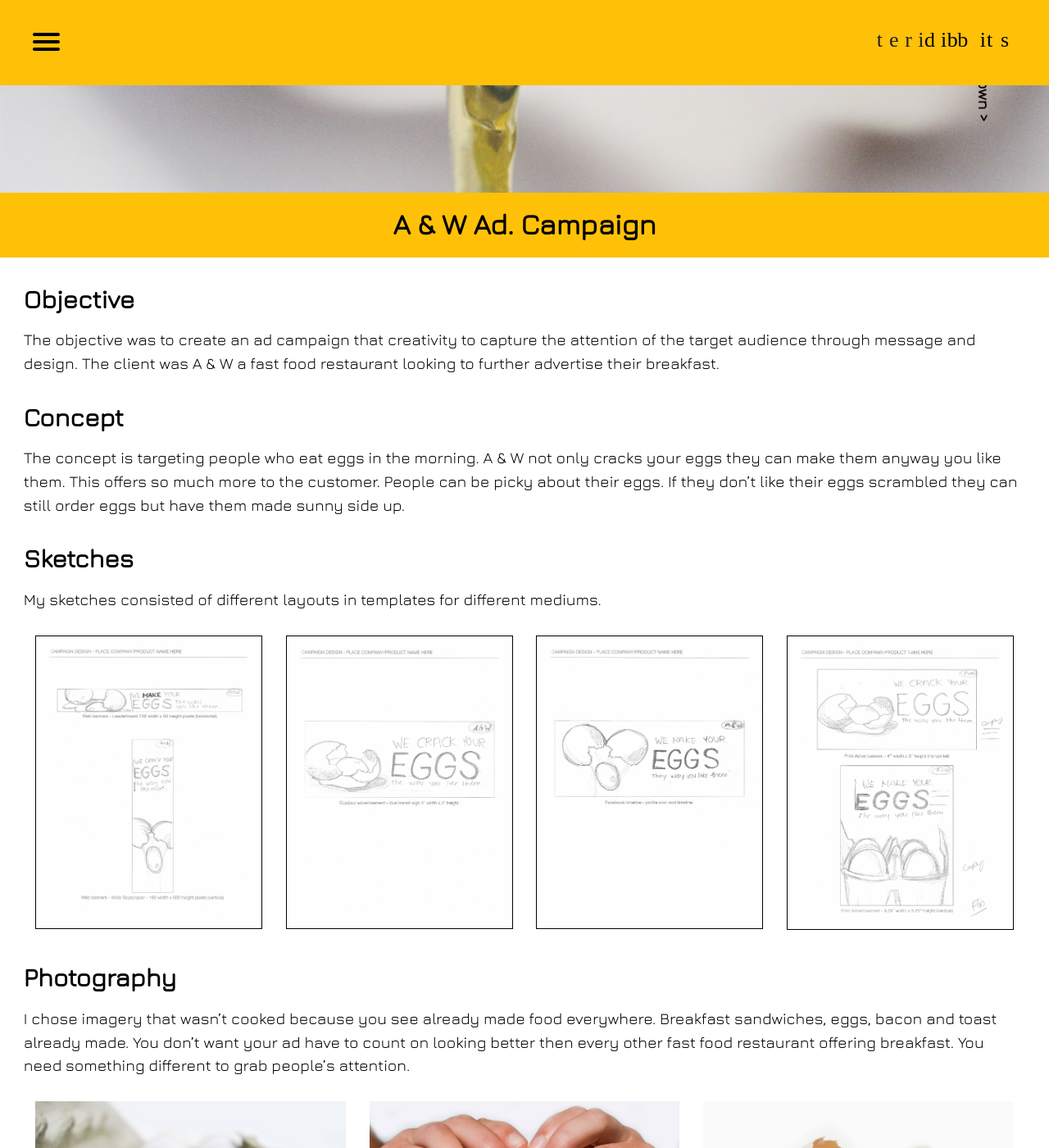
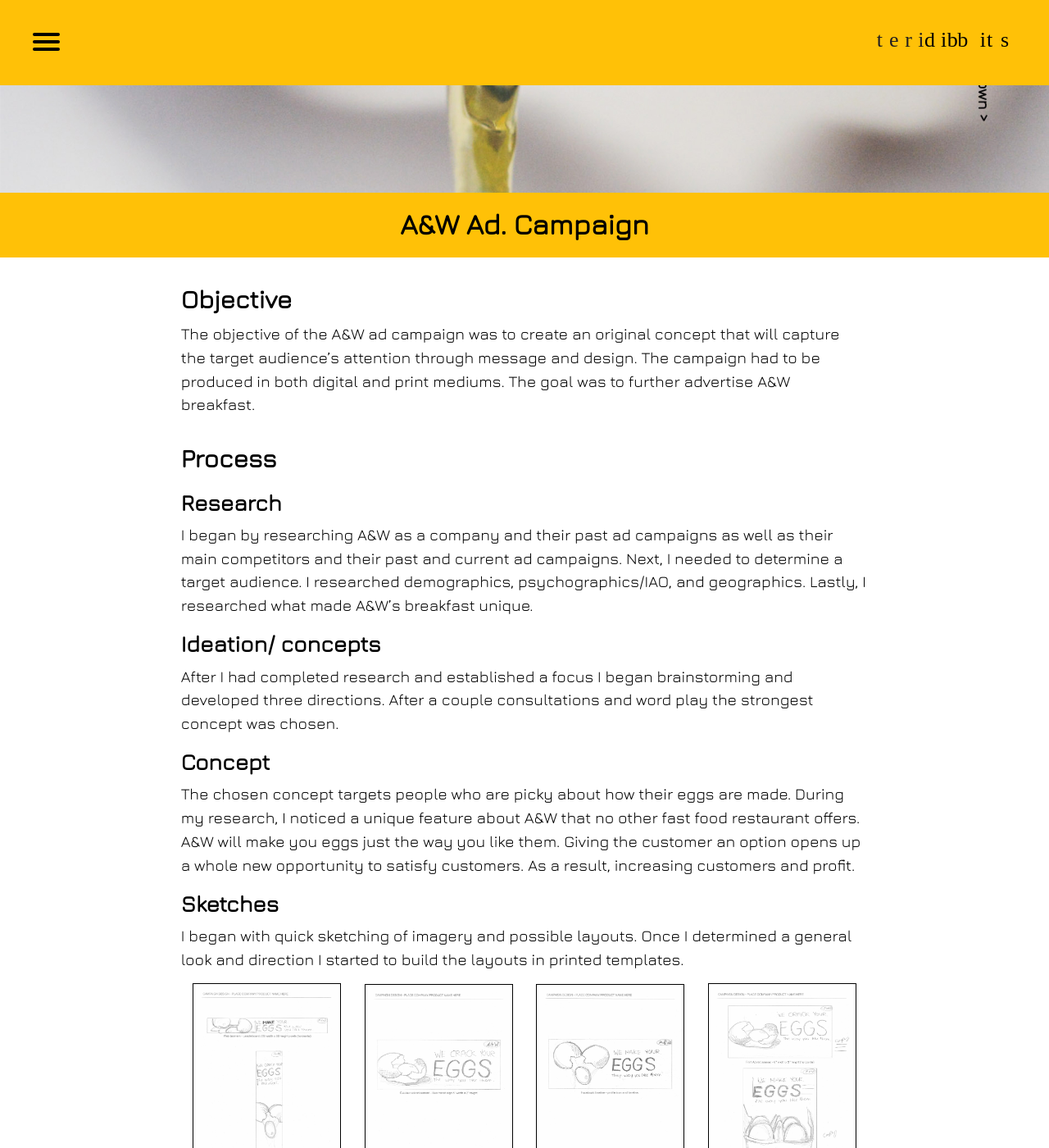
Before and after one commit to TeriDibbits/teridibbits.ca, a Jekyll site: the page built from pages/campaign.html, in a window 1280 px wide and 1400 px high, scrolled down 575 px. Shown: the whole window at 82% size. Built offline with Jekyll 4.4.1, drawn with Linux system fonts in a browser that asks for light colours; some of the changed text lies outside the part shown.

Commit message:
added real text to campaign page

```diff
--- a/css/main.css
+++ b/css/main.css
@@ -356,6 +356,11 @@
     line-height: 1.25;
   }
 
+  .content {
+    margin-right: 10em;
+    margin-left: 10em;
+  }
+
 }
 
 @media only screen and (min-width: 90em) {
--- a/pages/booklet.html
+++ b/pages/booklet.html
@@ -5,7 +5,7 @@
 
   <main itemscope>
     <h1 class="section-header gutter island-1-2 push-0">Dibbits Excavating and Landscape Supply Booklet Design</h1>
-    <div class="island">
+    <div class="island content">
       <h2 class="push-1-2">Objective</h2>
       <p class="push" itemprop="description">The objective was to build and design a booklet that advertises the companies landscape supply products. I had to gather assets and content that would be displayed and then organize the content as I saw fit.</p>
       <h2 class="push-1-2">Process</h2>
--- a/pages/campaign.html
+++ b/pages/campaign.html
@@ -4,14 +4,21 @@
 ---
 
   <main itemscope>
-    <h1 class="section-header gutter island-1-2 push-0">A & W Ad. Campaign</h1>
-      <div class="island">
-        <h2 class="push-1-2">Objective</h2>
-        <p class="push">The objective was to create an ad campaign that creativity to capture the attention of the target audience through message and design. The client was A & W a fast food restaurant looking to further advertise their breakfast.</p>
-        <h2 class="push-1-2">Concept</h2>
-        <p class="push">The concept is targeting people who eat eggs in the morning. A & W not only cracks your eggs they can make them anyway you like them. This offers so much more to the customer. People can be picky about their eggs. If they don’t like their eggs scrambled they can still order eggs but have them made sunny side up.</p>
-        <h2 class="push-1-2">Sketches</h2>
-        <p class="push">My sketches consisted of different layouts in templates for different mediums.</p>
+    <h1 class="section-header gutter island-1-2 push-0">A&W Ad. Campaign</h1>
+      <div class="island content">
+        <h2 class="push-1-4">Objective</h2>
+        <p class="push">The objective of the A&W ad campaign was to create an original concept that will capture the target audience’s attention through message and design. The campaign had to be produced in both digital and print mediums. The goal was to further advertise A&W breakfast.</p>
+
+        <h2 class="push-1-2">Process</h2>
+        <h3 class="push-1-4">Research</h3>
+        <p class="push-1-2">I began by researching A&W as a company and their past ad campaigns as well as their main competitors and their past and current ad campaigns. Next, I needed to determine a target audience. I researched demographics, psychographics/IAO, and geographics. Lastly, I researched what made A&W’s breakfast unique.</p>
+        <h3 class="push-1-4">Ideation/ concepts</h3>
+        <p class="push-1-2">After I had completed research and established a focus I began brainstorming and developed three directions. After a couple consultations and word play the strongest concept was chosen.</p>
+        <h3 class="push-1-4">Concept</h3>
+        <p class="push-1-2">The chosen concept targets people who are picky about how their eggs are made. During my research, I noticed a unique feature about A&W that no other fast food restaurant offers. A&W will make you eggs just the way you like them. Giving the customer an option opens up a whole new opportunity to satisfy customers. As a result, increasing customers and profit.</p>
+        <h3 class="push-1-4">Sketches</h3>
+        <p class="push-1-2">I began with quick sketching of imagery and possible layouts. Once I determined a general look and direction I started to build the layouts in printed templates.</p>
+
         <div class="grid grid-middle push">
           <div class="unit xs-1 s-1 m-1-2 l-1-4 xl-1-4 gutter-1-2">
             <img itemprop="image" class="sketch-img" src="{{site.baseurl}}/images/sketch-2.jpg" alt="Sketches of web banners">
@@ -27,8 +34,8 @@
           </div>
         </div>
         <div>
-          <h2 class="push-1-2">Photography</h2>
-          <p class="push">I chose imagery that wasn’t cooked because you see already made food everywhere. Breakfast sandwiches, eggs, bacon and toast already made. You don’t want your ad have to count on looking better then every other fast food restaurant offering breakfast. You need something different to grab people’s attention.</p>
+          <h3 class="push-1-4">Photography</h3>
+          <p class="push-1-2">The imagery was chosen to draw attention to the ad. The cracking egg and egg yolk and whites doesn’t imply that your eggs are scrambled or fried etc. Many fast food restaurant breakfast ads have cooked food and eggs in them. Raw eggs would make the ad stand out and they wouldn’t have to rely of having better photography and food then other restaurants. </p>
           <div class="grid grid-middle">
             <div class="unit xs-1 s-1 m-1-2 l-1-3 xl-1-3 gutter-1-2">
               <img itemprop="image" class="work-img" src="{{site.baseurl}}/images/photo-ad-1.jpg" alt="Carton of eggs">
--- a/pages/uidesign.html
+++ b/pages/uidesign.html
@@ -5,7 +5,7 @@
 
   <main itemscope>
     <h1 class="section-header gutter island-1-2 push-0">WagTag UI Design</h1>
-    <div class="island">
+    <div class="island content">
       <h2 class="push-1-2">Objective</h2>
       <p class="push" itemprop="description">The objective of this project was to create and design an app for a wearable. We used our design skills and UI knowledge to create a working app prototype with a seamless flow.</p>
       <h2 class="push-1-2">Concept</h2>
```
